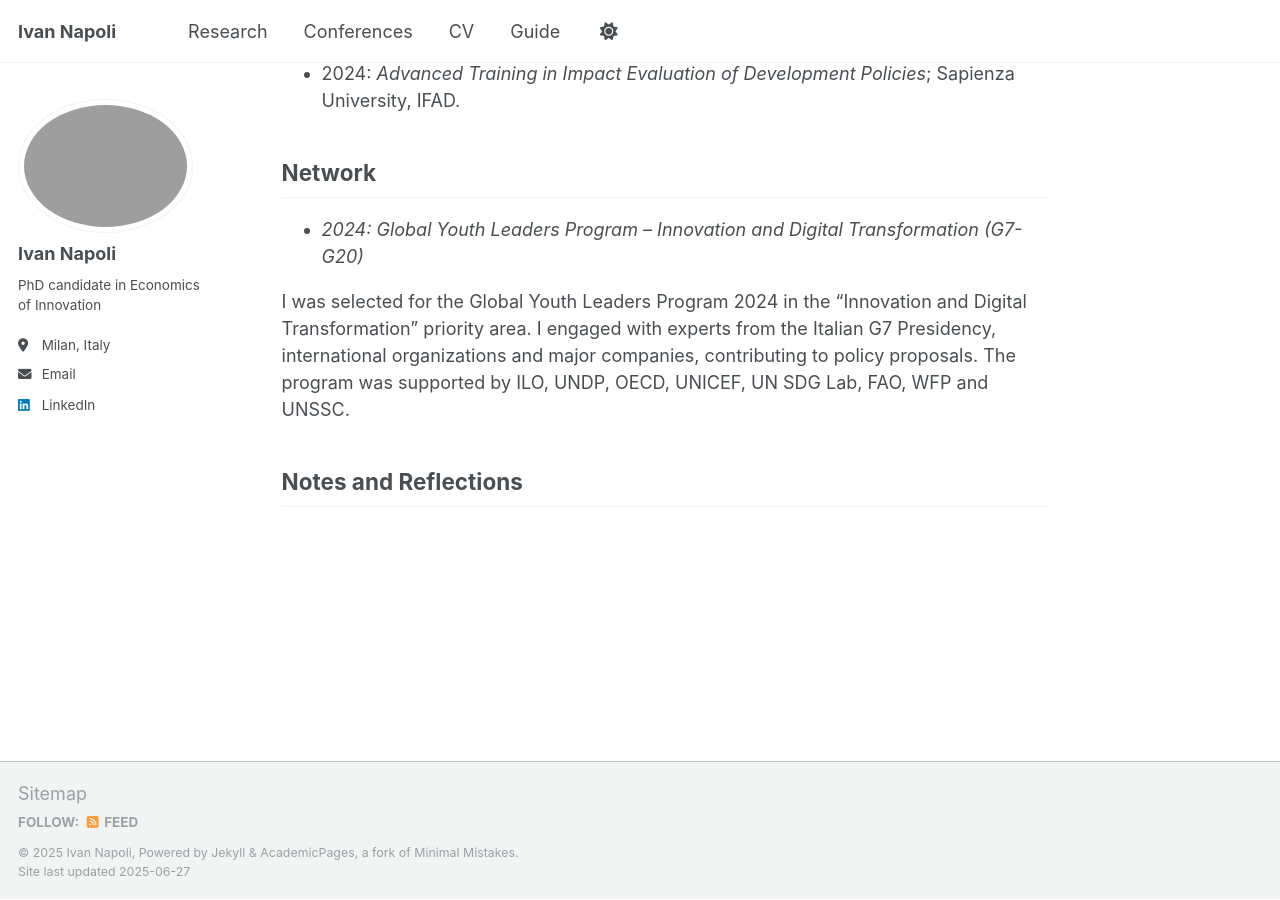
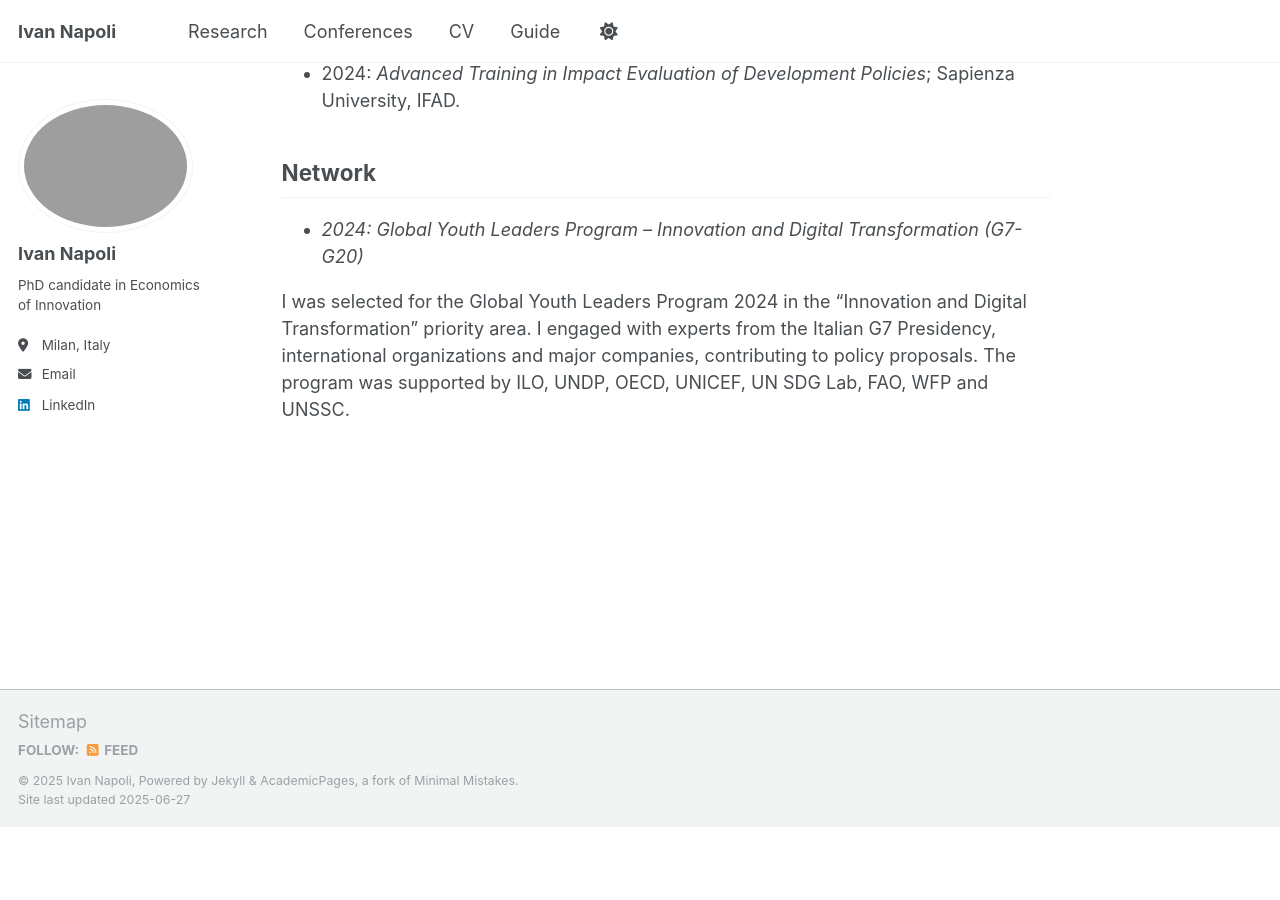
Before and after one commit to IvanNapo/IvanNapo.github.io, a Jekyll site: the page built from _pages/conferences.md, in a window 1280 px wide and 900 px high, scrolled down 647 px. Built offline with Jekyll 4.4.1, drawn with Linux system fonts in a browser that asks for light colours; after the commit the page ends 1474 px from its top, so only the background shows below that.

Commit message:
Update conferences.md

```diff
--- a/_pages/conferences.md
+++ b/_pages/conferences.md
@@ -23,6 +23,6 @@ author_profile: true
 
 - *2024: Global Youth Leaders Program – Innovation and Digital Transformation (G7-G20)*
 
-I was selected for the Global Youth Leaders Program 2024 in the “Innovation and Digital Transformation” priority area. I engaged with experts from the Italian G7 Presidency, international organizations and major companies, contributing to policy proposals. The program was supported by ILO, UNDP, OECD, UNICEF, UN SDG Lab, FAO, WFP and UNSSC.
-
-## Notes and Reflections
+I was selected for the Global Youth Leaders Program 2024 in the “Innovation and Digital Transformation” priority area.
+I engaged with experts from the Italian G7 Presidency, international organizations and major companies, contributing to policy proposals.
+The program was supported by ILO, UNDP, OECD, UNICEF, UN SDG Lab, FAO, WFP and UNSSC.
```
